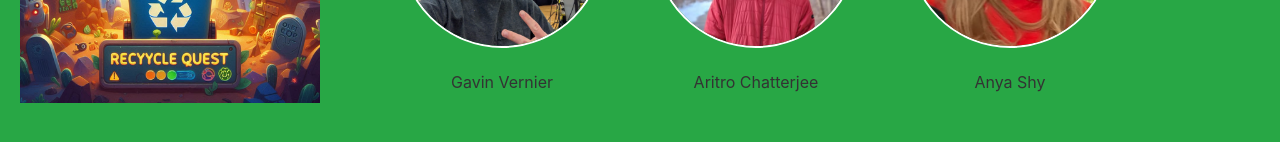
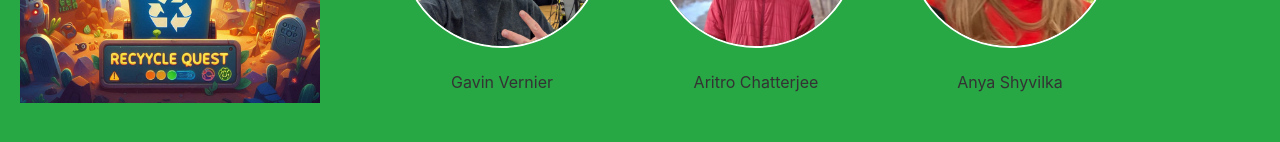
Before and after one commit to GavinV09/recycling-game, a React (Vite) app in the folder frontend/: page / in a window 1280 px wide. Shown: the part 218-360 px from the top of the page. Built offline with nearby package versions, Linux system fonts and the light colour scheme.

Commit message:
commit 12

```diff
--- a/frontend/src/components/TeamMembers.jsx
+++ b/frontend/src/components/TeamMembers.jsx
@@ -16,7 +16,7 @@ function TeamMembers(){
         </div>
         <div className="team-member">
             <img src="/anya.jpg" alt="Aritro" />
-            <p>Anya Shy</p>
+            <p>Anya Shyvilka</p>
         </div>
       </div>
     </div>
```
